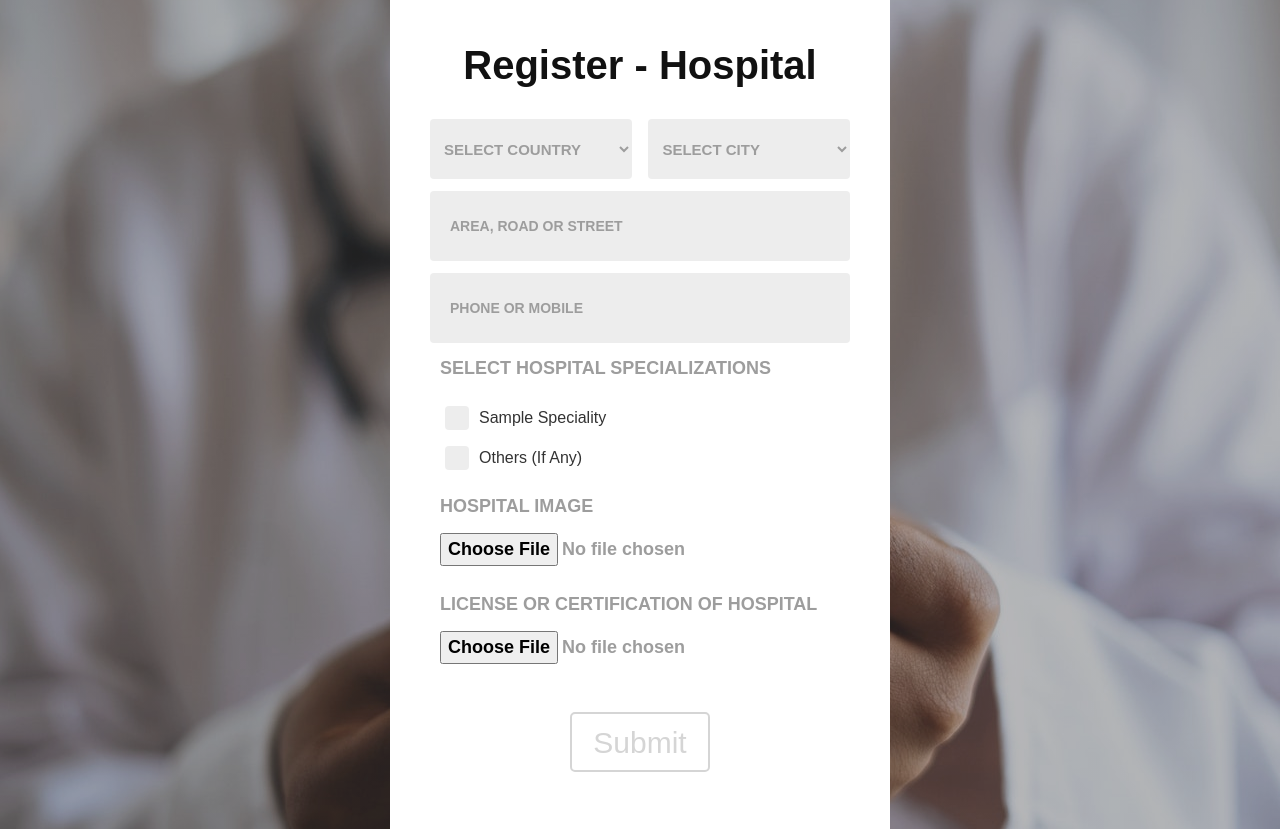
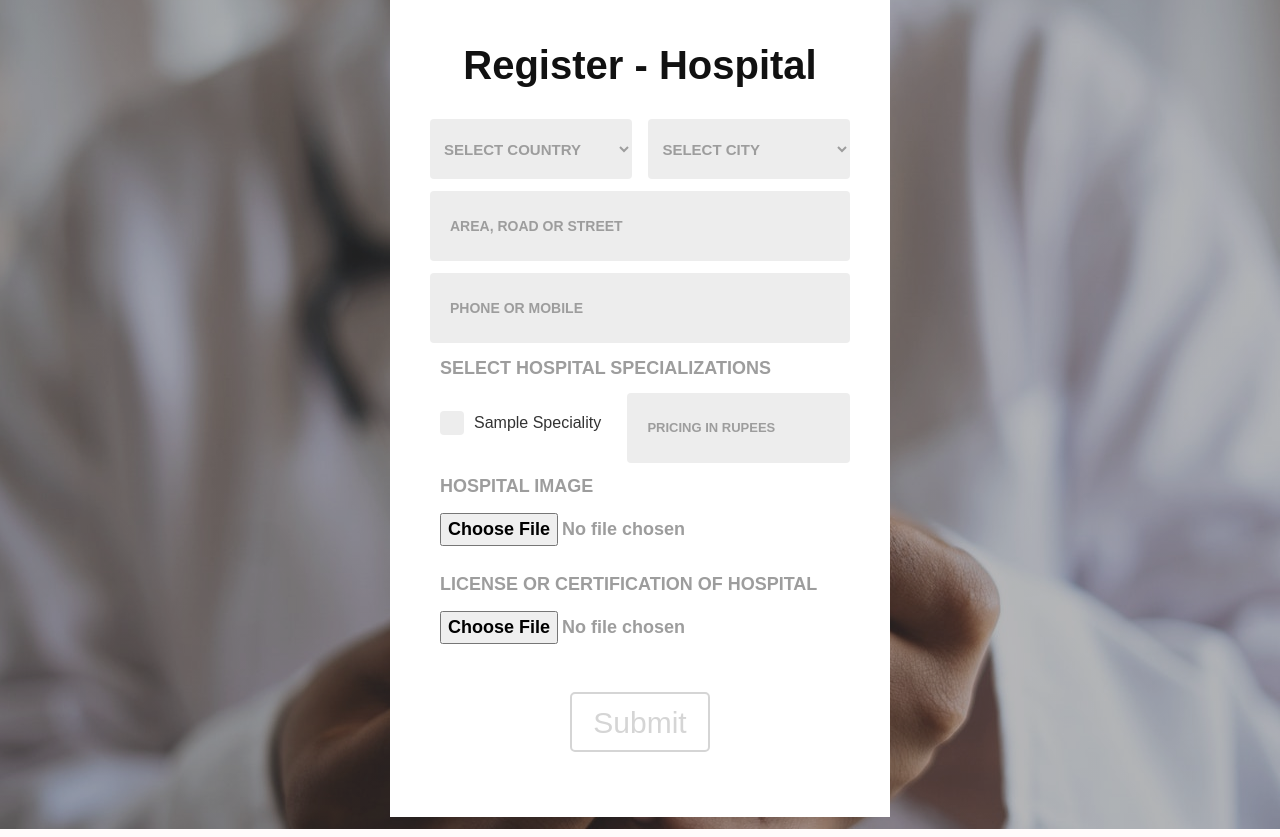
Before and after one commit to Lakshay-Dhingra/Neerog-Remote-Medical-Services, a Django app: template Neerog/accounts/templates/accounts/signup_hospital.html in a window 1280 px wide. Shown: the part 51-888 px from the top of the page. Run offline with Django 3.2, Linux system fonts and the light colour scheme; the template is opened without the code that fills it: most values are stand-ins (such as "Sample title", 1, 10 or a date in 2020); some libraries are stand-ins or nearby versions; some web fonts are replaced.

Commit message:
hospital registeration complete

```diff
--- a/Neerog/accounts/templates/accounts/signup_hospital.html
+++ b/Neerog/accounts/templates/accounts/signup_hospital.html
@@ -59,18 +59,19 @@
         <label for="specialization" class="file_label">Select Hospital Specializations</label>
         </div>
         {% for sp in specialities%}
-        <div class="checkbox" style="width: 48%; float: left; padding-left: 15px; height: 10px; ">
+        <div class="checkbox" style="width: 45%; float: left; padding-left: 10px; height: 20px; clear: left;">
             <input type="checkbox" name="specialization" value="{{sp}}">
             <div class="fas fa-check"></div>
             {{sp}}
         </div>
+        <div class="textb price" style="width: 53%; float: right; height: 20px; ">
+            <input type="text" name="{{sp}}" id="{{sp}}" disabled>
+            <div class="placeholder">Pricing In Rupees</div>
+        </div>
         {% endfor %}
-        <div class="checkbox" style="padding-left: 15px; clear: left; height: 30px; ">
-            <input type="checkbox" name="specialization" value="Others">
-            <div class="fas fa-check"></div>
-            Others (If Any)
     </div>
-    </div>
+    <div style="padding-top: 20px; clear: left;"></div>
+
     <div class="textb">
         <label for="pic1" class="file_label">Hospital Image</label>
         <input type="file" class="file_input" name="pic1" required>
@@ -145,6 +146,7 @@
     var specialization=document.querySelectorAll(".specialization input[type='checkbox']");
     for(sp of specialization)
     {
+        sp.addEventListener("click",enableInput);
         sp.addEventListener("click",check);
     }
 
@@ -161,8 +163,9 @@
     certificate.addEventListener("change",check);
 
     var feedback = document.querySelector(".form_feedback")
-    function check(){
-        var checked = document.querySelectorAll(".specialization input[type='checkbox']:checked");
+    function check()
+    {
+        let checked = document.querySelectorAll(".specialization input[type='checkbox']:checked");
         if(country.value != "")
         {
             if(city.value != "")
@@ -172,6 +175,17 @@
                     if(validatePhone(phone.value) == true)
                     {
                         if(checked.length > 0)
+                        {
+                            let priceverified = true;
+                            for(ch of checked)
+                            {
+                                let pricebox=document.getElementById(ch.value);
+                                if(!validateNumber(pricebox.value))
+                                {
+                                    priceverified = false;
+                                }
+                            }
+                            if(priceverified)
                             {
                                 if(validateImage(hospital_pic.value))
                                 {
@@ -189,6 +203,12 @@
                                 else
                                 {
                                     feedback.innerHTML = "*Please Submit an Image of the Hospital.";
+                                    btn.disabled = true;
+                                }
+                            }
+                            else
+                            {
+                                feedback.innerHTML = "*Please Enter Numeric Price for All Selected Specialities.";
                                 btn.disabled = true;
                             }
                         }
@@ -222,6 +242,18 @@
             btn.disabled = true;
         }
     }
+
+
+    function enableInput()
+    {
+        let checked = document.querySelectorAll(".specialization input[type='checkbox']:checked");
+        for(ch of checked)
+        {
+            let pricebox=document.getElementById(ch.value);
+            pricebox.disabled = false;
+            pricebox.addEventListener("keyup",check);
+        }
+    }
     </script>
 
     <!-- JavaScript -->
--- a/Neerog/main_app/models.py
+++ b/Neerog/main_app/models.py
@@ -119,7 +119,7 @@ class HospitalSpeciality(models.Model):
         return str(self.hospitalid)+" "+self.speciality
 
     class Meta:
-        unique_together = ('hospitalid', 'speciality',)
+        unique_together = ('hospitalid', 'speciality')
 
 #Doctor will be deleted if its Userid is deleted in UserDetails
 class Doctor(models.Model):
--- a/Neerog/static/accounts/css/signup_style.css
+++ b/Neerog/static/accounts/css/signup_style.css
@@ -186,11 +186,14 @@
     color: #333;
     text-transform: capitalize;
     margin: 20px 0;
+    word-wrap: break-word;
   }
 
   .checkbox input{
     width: 24px;
     height: 24px;
+    min-height:24px;
+    min-width:24px;
     -webkit-appearance: none;
     background-color: #ededed;
     border-radius: 4px;
@@ -203,6 +206,7 @@
     color: #fff;
     font-size: 14px;
     width: 24px;
+    min-width:24px;
     text-align: center;
     user-select: none;
     pointer-events: none;
@@ -223,3 +227,24 @@
       font-size: 15px;
       padding-left: 10px;
   }
+
+  .price input
+    {
+      font-size: 17px;
+    }
+    .price .placeholder
+    {
+      font-size: 13px;
+    }
+
+  @media (max-width: 600px)
+  {
+    .price input
+    {
+      font-size: 16px;
+    }
+    .price .placeholder
+    {
+      font-size: 12px;
+    }
+  }
```
Also changed, not shown: Neerog/accounts/authenticate.py (+17 -1 lines), Neerog/accounts/views.py (+23 -19 lines), Neerog/main_app/admin.py (+9 -0 lines). Lines whose indentation alone changed are shown as unchanged.
